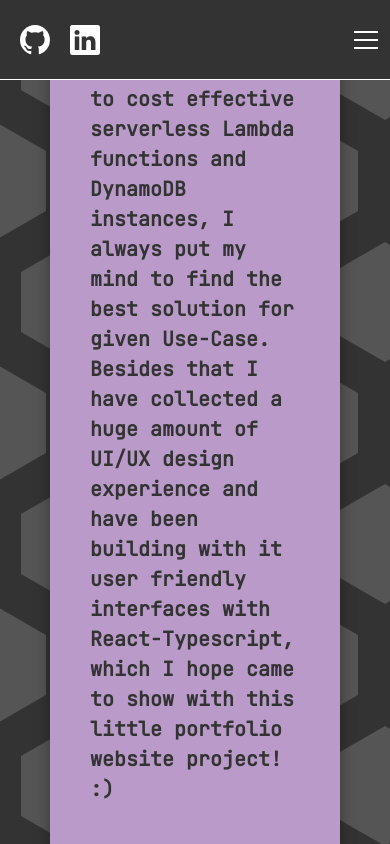
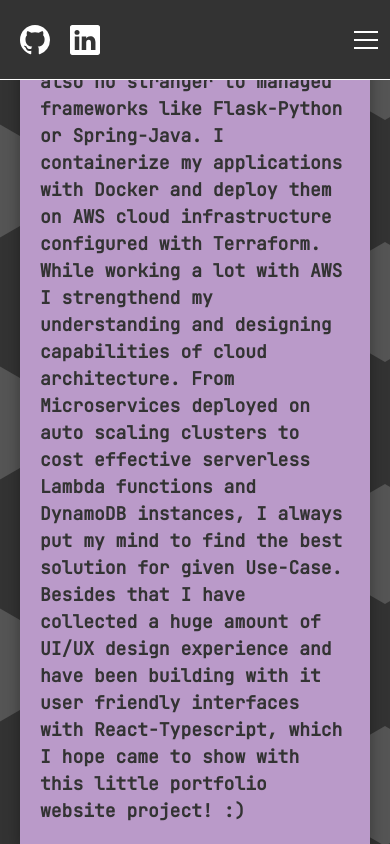
Before and after one commit to kfc-manager/portfolio-website, a React (Vite) app: page /about in a window 390 px wide. Built offline with nearby package versions, Linux system fonts and the light colour scheme.

Commit message:
fix: responsive design of about text block

```diff
--- a/src/components/About/About.tsx
+++ b/src/components/About/About.tsx
@@ -38,22 +38,28 @@
           animationName: "text-box-slide-in",
           animationDuration: "2s",
           animationIterationCount: 1,
-          margin: windowWidth > 1400 ? "unset" : "60px 50px 0 50px",
+          margin:
+            windowWidth > 1400
+              ? "unset"
+              : windowWidth > 750
+                ? "60px 50px 0 50px"
+                : "60px 20px 0 20px",
           boxShadow: "var(--box-shadow)",
         }}
       >
         <p
           style={{
             overflow: "scroll",
-            margin: windowWidth > 750 ? "50px" : "40px",
+            margin: windowWidth > 750 ? "50px" : "20px",
             color: "var(--dark-grey)",
-            fontSize: windowWidth > 750 ? "24px" : "20px",
+            fontSize: windowWidth > 750 ? "24px" : "18px",
             lineHeight: windowWidth > 750 ? "1.7" : "1.5",
-            fontWeight: 800,
+            fontWeight: windowWidth > 750 ? 800 : 600,
           }}
         >
-          Hi I'm Kilian a 23 year old Software Engineer. I have a strong passion
-          for building and deploying highly scalable and performant backend
+          Hi I'm Kilian,
+          <br /> a 23 year old Software Engineer. I have a strong passion for
+          building and deploying highly scalable and performant backend
           services. For realizing that passion I have build my Tech Stack around
           modern technologies, which are commonly used industry standards.
           Preferably I build my services in Golang with strong use of it's rich
```
